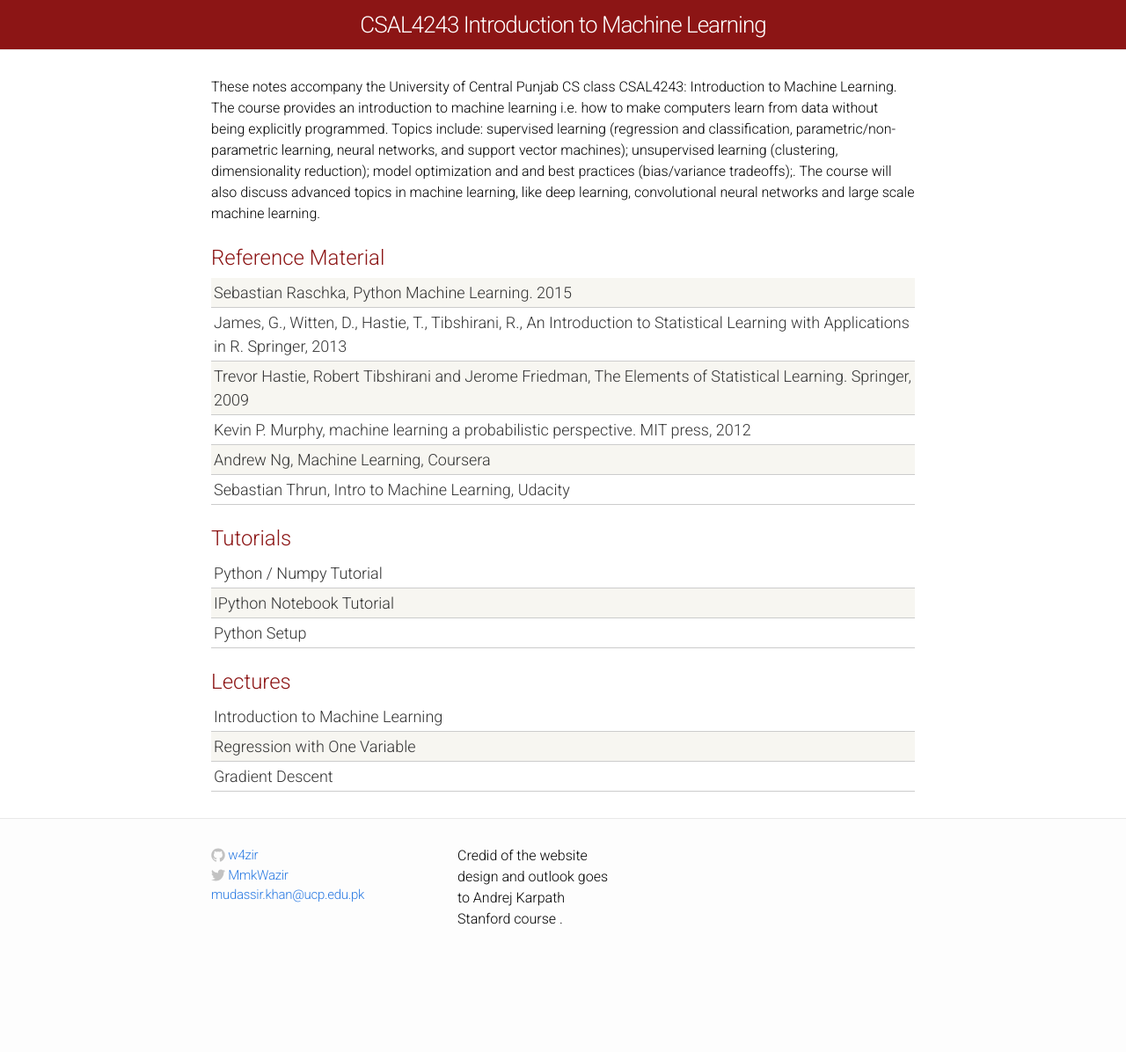
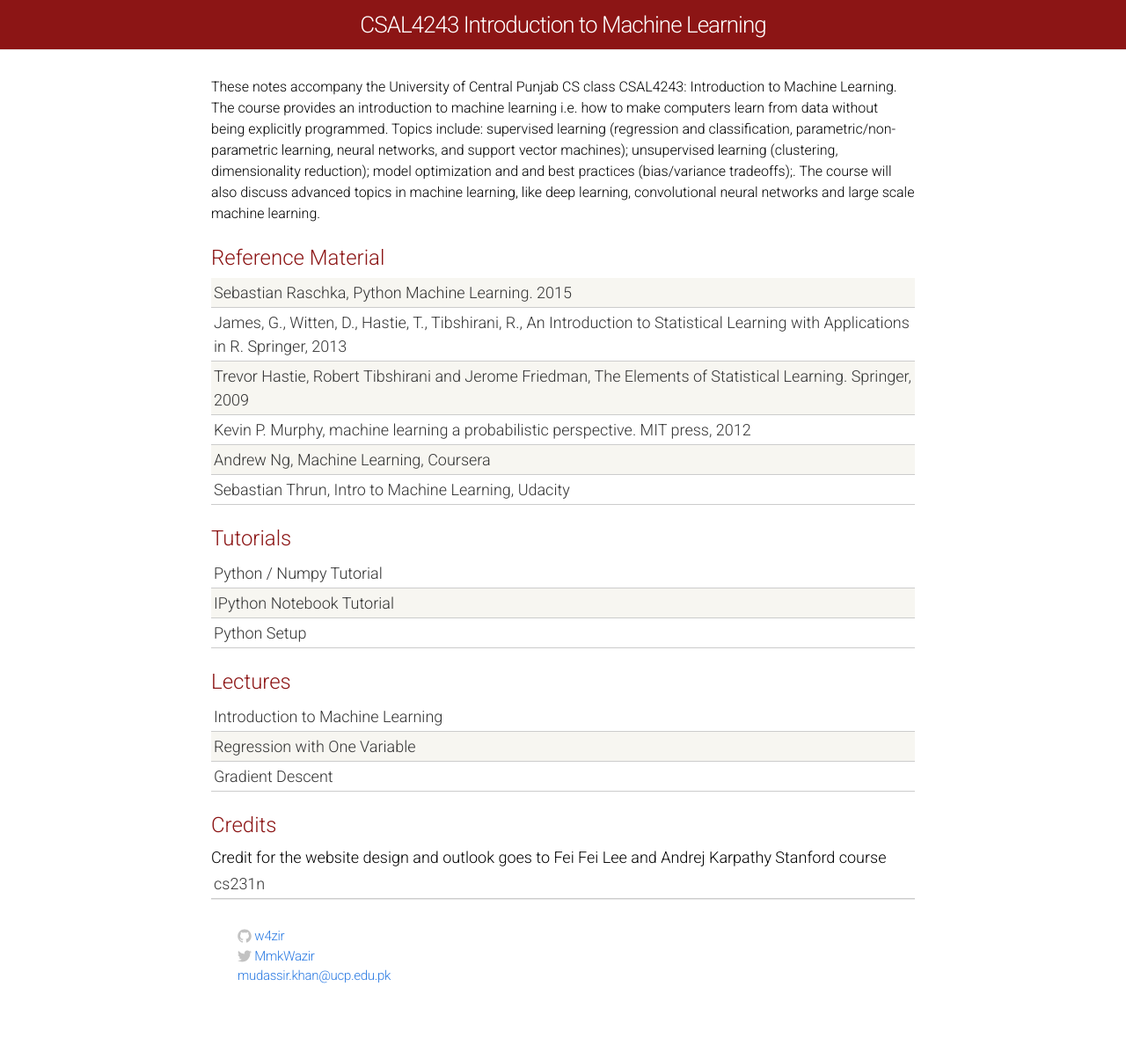
Before and after one commit to Mickael-Galliez/ml17s, a Jekyll site: the page built from index.html, in a window 1280 px wide. Shown: the whole page at 88% size. Built offline with Jekyll 4.4.1, drawn with Linux system fonts in a browser that asks for light colours; before the commit the page ends 1102 px from its top, so only the background shows below that.

Commit message:
add credits for website

```diff
--- a/_includes/footer.html
+++ b/_includes/footer.html
@@ -48,7 +48,7 @@
     </div>
 
     <div class="footer-col-2 column">
-        Credid of the website design and outlook goes to Andrej Karpath Stanford course <a href="mailto:{{ site.email }}">{{ cs231n }}</a> .
+
     </div>
 
     <div class="footer-col-3 column">
--- a/index.html
+++ b/index.html
@@ -145,6 +145,8 @@
     </div>
 
   -->
-
+  <!-- hardcoding items here to force a specific order -->
+   <div class="module-header">Credits</div>
+  <div class="materials-item">
+    Credit for the website design and outlook goes to Fei Fei Lee and Andrej Karpathy Stanford course <a href="http://cs231n.github.io">  cs231n </a>
   </div>
-</div>
```
